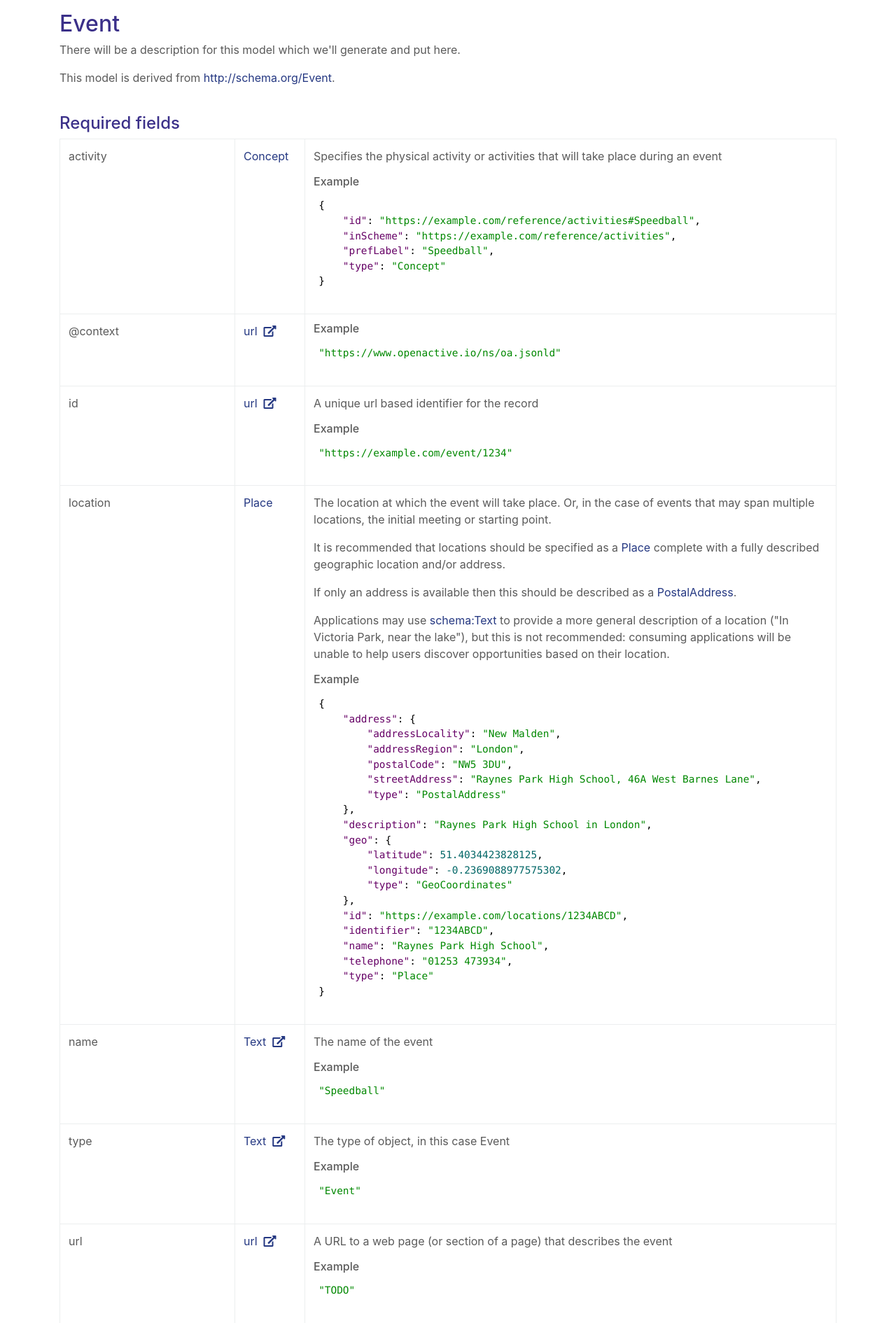
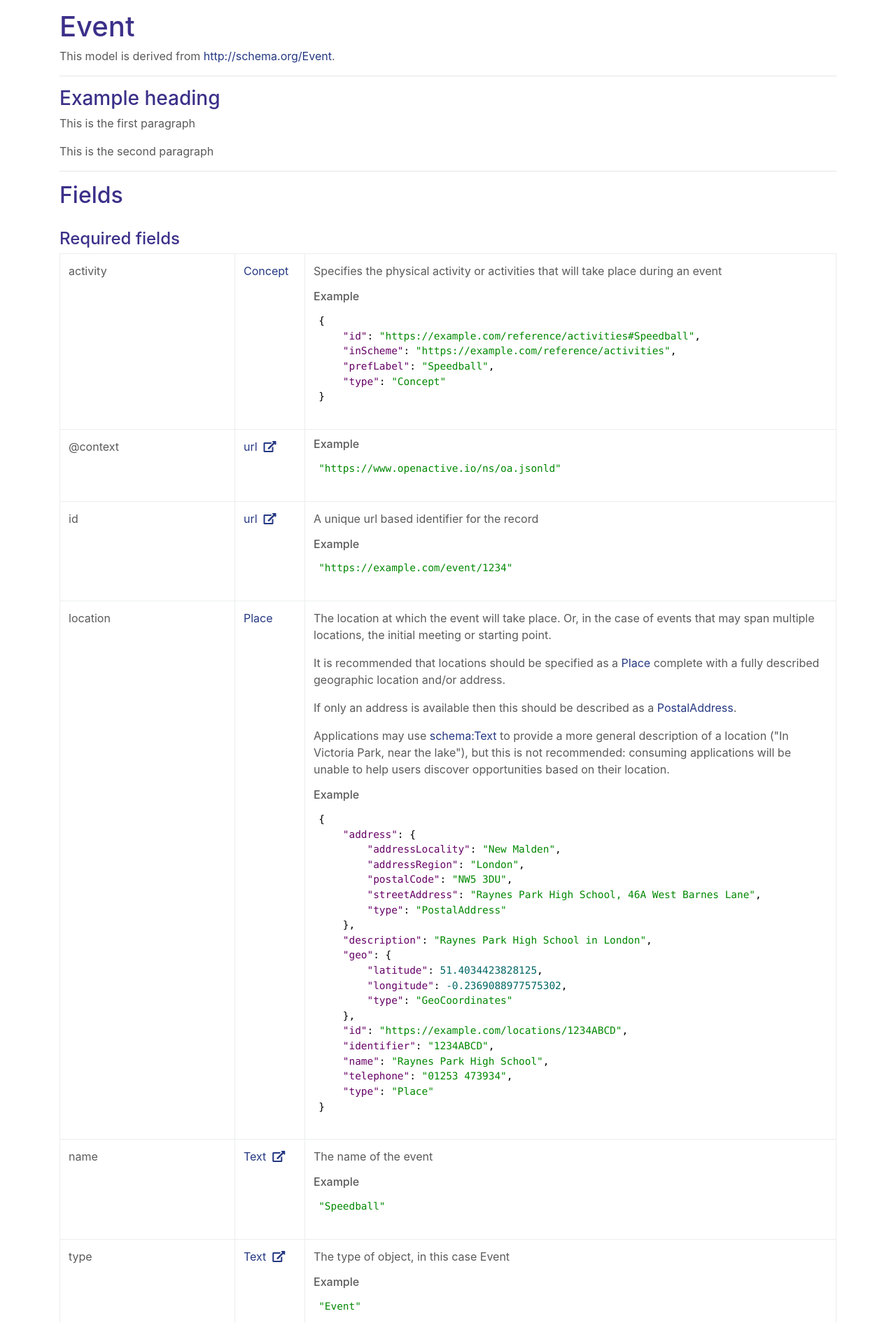
Before and after one commit to openactive/developer-microsite, a Flask app: page /models/event in a window 1280 px wide. Shown: the part 148-2038 px from the top of the page at 70% size. Run offline with Flask 2, Linux system fonts and the light colour scheme; some libraries are stand-ins or nearby versions.

Commit message:
Work in progress. Named examples/introductory text

```diff
--- a/app/app.py
+++ b/app/app.py
@@ -43,12 +43,12 @@ def models_home():
 
 @app.route("/models/<model>")
 def models(model):
-    try:
-        models = json.loads(open('models/model_list.json', 'r').read())['models']
-        model_file = 'models/{modelname}.json'.format(modelname=models[model.lower()]['modelName'])
-        model = json.loads(open(model_file, 'r').read())
-        model = functions.build_full_model(model)
-        example = functions.build_example_json(model)
-        return functions.render_view('model.html', {'model': model, 'example': json.dumps(example, indent=4, sort_keys=True)})
-    except:
-        return "404"
+    #    try:
+    models = json.loads(open('models/model_list.json', 'r').read())['models']
+    model_file = 'models/{modelname}.json'.format(modelname=models[model.lower()]['modelName'])
+    model = json.loads(open(model_file, 'r').read())
+    model = functions.build_full_model(model)
+    example = functions.build_example_json(model)
+    return functions.render_view('model.html', {'model': model, 'example': json.dumps(example, indent=4, sort_keys=True)})
+#    except:
+#        return "404"
--- a/app/functions.py
+++ b/app/functions.py
@@ -47,10 +47,24 @@ def build_full_model(model):
     model['optionalFields'] = sorted(model['optionalFields'])
     for field in model['fields']:
         model['fields'][field]['markdown'] = []
-        for item in model['fields'][field]['description']:
-            model['fields'][field]['markdown'].append(Markup(markdown.markdown(item)))
+        for paragraph in model['fields'][field]['description']:
+            model['fields'][field]['markdown'].append(Markup(markdown.markdown(paragraph)))
         model['fields'][field]['inlineExample'] = json.dumps(
             model['fields'][field]['example'], indent=4, sort_keys=True)
+    if 'description' in model and model['description'] is not None:
+        for section in model['description']['sections']:
+            section['markdown'] = []
+            for paragraph in section['paragraphs']:
+                section['markdown'].append(
+                    Markup(markdown.markdown(paragraph)))
+    if 'namedExamples' in model and model['namedExamples'] is not None:
+        for example in model['namedExamples']:
+            example['markdown'] = []
+            for paragraph in example['description']:
+                example['markdown'].append(
+                    Markup(markdown.markdown(paragraph)))
+            example['example'] = json.dumps(
+                example['example'], indent=4, sort_keys=True)
     return model
 
 
--- a/app/models/Event.json
+++ b/app/models/Event.json
@@ -318,5 +318,36 @@
       "example": "PT15M"
     }
   },
-  "description": "There will be a description for this model which we'll generate and put here."
+  "description": {
+    "sections": [
+      {
+        "title": "Example heading",
+        "paragraphs": ["This is the first paragraph", "This is the second paragraph"]
+      }
+    ]
+  },
+  "namedExamples": [
+    {
+      "title":"Describing a session",
+      "description": ["The type property indicates that the JSON is describing an Event rather than one of the other types of resource defined in the data model.", "This is a very basic session description. The following examples illustrate how to provide more detail."],
+      "example": {
+        "@context": "https://www.openactive.io/ns/oa.jsonld",
+        "type": "Event",
+        "name": "Tai chi Class",
+        "url": "http://www.example.org/events/1",
+        "startDate": "2017-03-22T20:00:00",
+        "activity": "Tai Chi",
+        "location": {
+          "type": "Place",
+          "name": "ExampleCo Gym",
+          "address": {
+            "type": "PostalAddress",
+            "streetAddress": "1 High Street",
+            "addressLocality": "Bristol",
+            "postalCode": "BS1 4SD"
+          }
+        }
+      }
+    }
+  ]
 }
--- a/app/templates/fragments/field_row.html
+++ b/app/templates/fragments/field_row.html
@@ -30,7 +30,7 @@
   </td>
   <td>
     {% for item in field.markdown %}
-      <div>{{item|safe}}</div>
+      {{item|safe}}
     {% endfor %}
     <h6>Example</h6>
     <div class="well">
--- a/app/templates/model.html
+++ b/app/templates/model.html
@@ -11,13 +11,27 @@
   </ol>
 </nav>
 
-  <h2>{{model.type}}</h2>
-  <p>{{model.description}}</p>
+  <h1>{{model.type}}</h1>
   {% if model.derivedFrom %}
     <p>This model is derived from <a href="{{ model.derivedFrom }}">{{ model.derivedFrom }}</a>.</p>
   {% endif %}
+  <hr />
+
+  {% if model.description %}
+    {% for section in model.description.sections %}
+      {% if section.title %}
+        <h3>{{section.title}}</h3>
+      {% endif %}
+      {% for paragraph in section.markdown %}
+        {{paragraph | safe}}
+      {% endfor %}
+    {% endfor %}
+    <hr />
+  {% endif %}
+
+
+  <h2>Fields</h2>
   <br />
-
   {% if model.requiredFields %}
     <h4>Required fields</h4>
     <table class="table table-bordered" width="100%">
@@ -48,7 +62,24 @@
   </table>
   {% endif %}
 
-<h4>Example</h4>
+<h2>Examples</h2>
+<br />
+
+{% if model.namedExamples %}
+  {% for namedExample in model.namedExamples %}
+    <h4>{{namedExample.title}}</h4>
+    {% for paragraph in namedExample.markdown %}
+      {{paragraph | safe}}
+    {% endfor %}
+    <div class="well">
+      <pre><code class="json">{{namedExample.example}}</code></pre>
+    </div>
+    <br />
+  {% endfor %}
+{% endif %}
+
+
+<h4>Complete Example</h4>
 <div class="well">
   <pre><code class="json">{{example}}</code></pre>
 </div>
```
